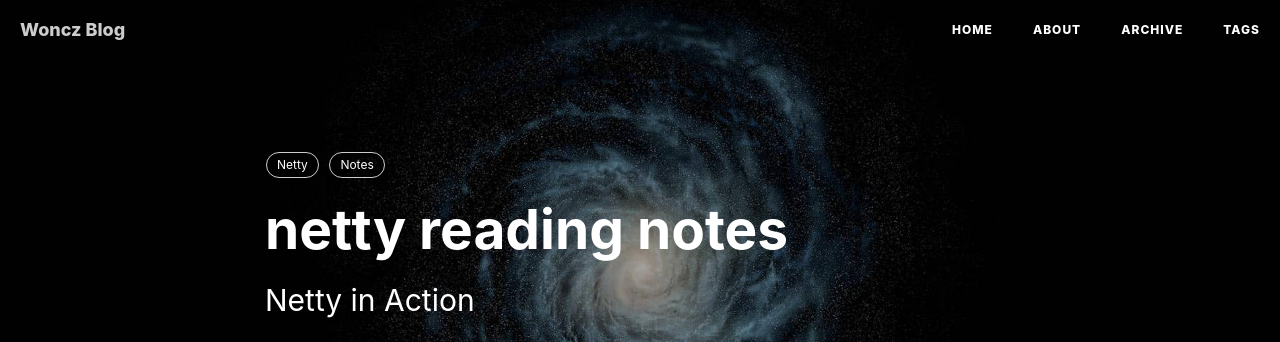
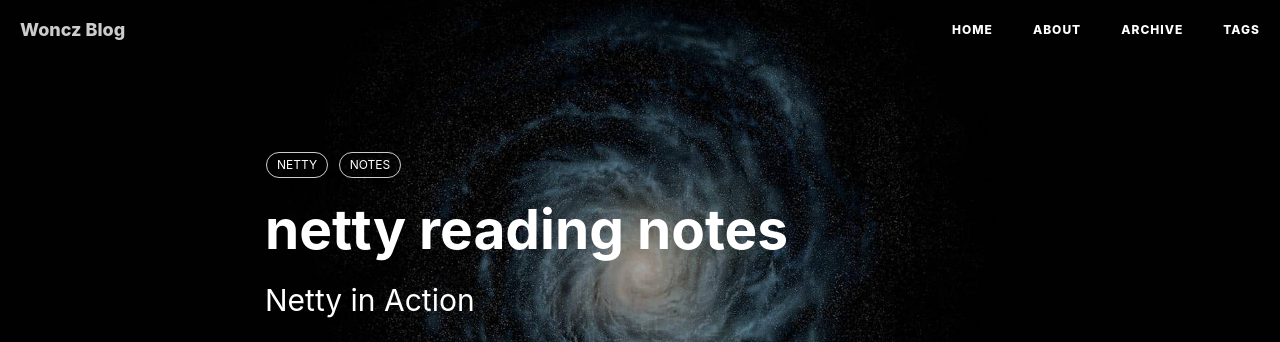
Before and after one commit to woncz/woncz.github.io, a Jekyll site: the page built from _posts/2019-07-01-[Netty in Action]_reading_notes.md, in a window 1280 px wide and 900 px high. Shown: the top 342 px of the window. Built offline with Jekyll 4.4.1, drawn with Linux system fonts in a browser that asks for light colours; nearby versions of some CDN libraries; comment, search, counter and statistics services are not loaded.

Commit message:
change tags

```diff
--- a/_posts/2019-07-01-[Netty in Action]_reading_notes.md
+++ b/_posts/2019-07-01-[Netty in Action]_reading_notes.md
@@ -7,8 +7,8 @@ author:     "Woncz"
 header-img: "img/post-bg-universe.jpg"
 catalog: true
 tags:
-  - Netty
-  - Notes
+  - NETTY
+  - NOTES
 ---
 
 ### Netty概念和体系架构
```
Also changed, not shown: _posts/2019-06-27-ChannelOption.md (+2 -2 lines).
